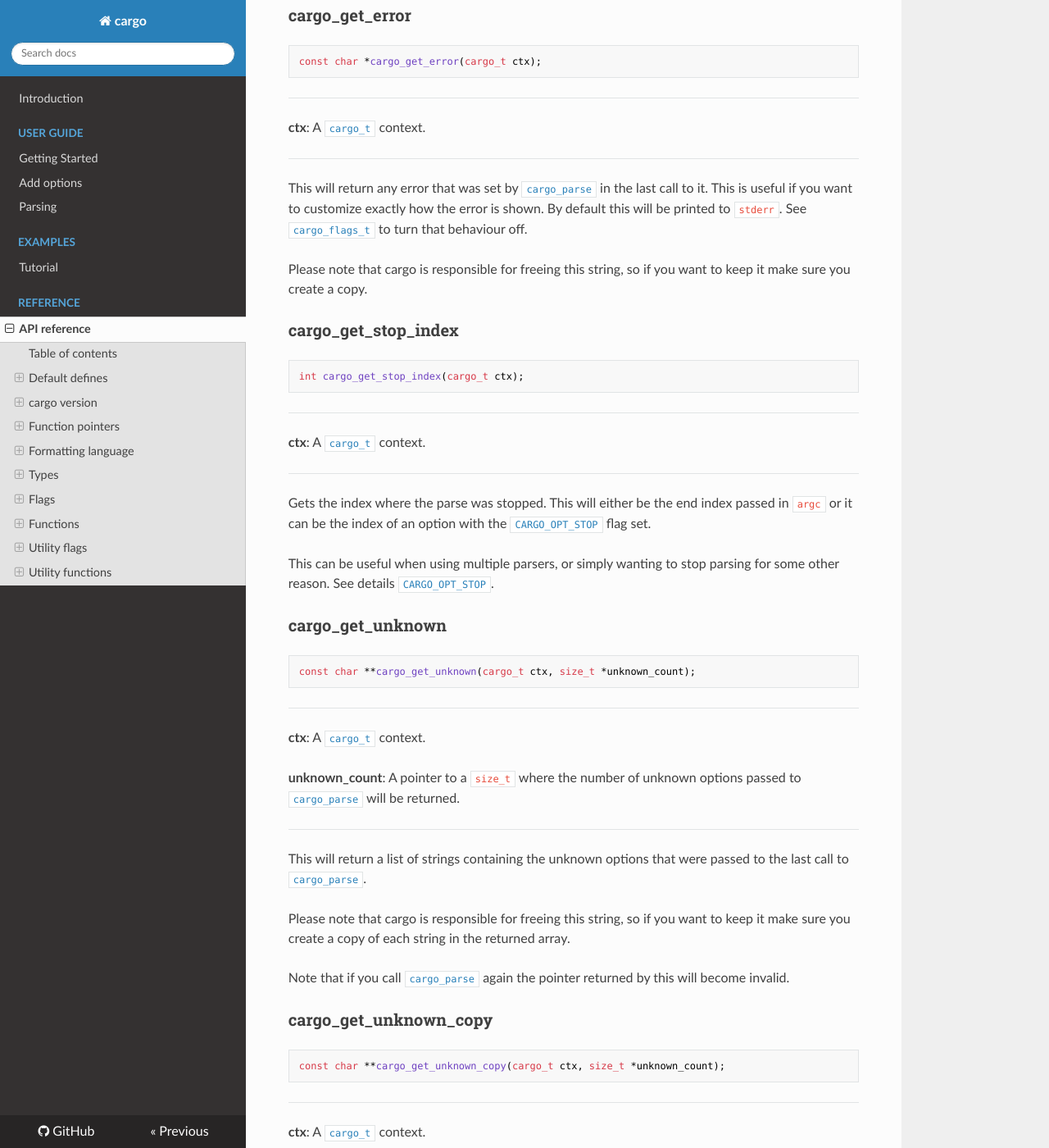
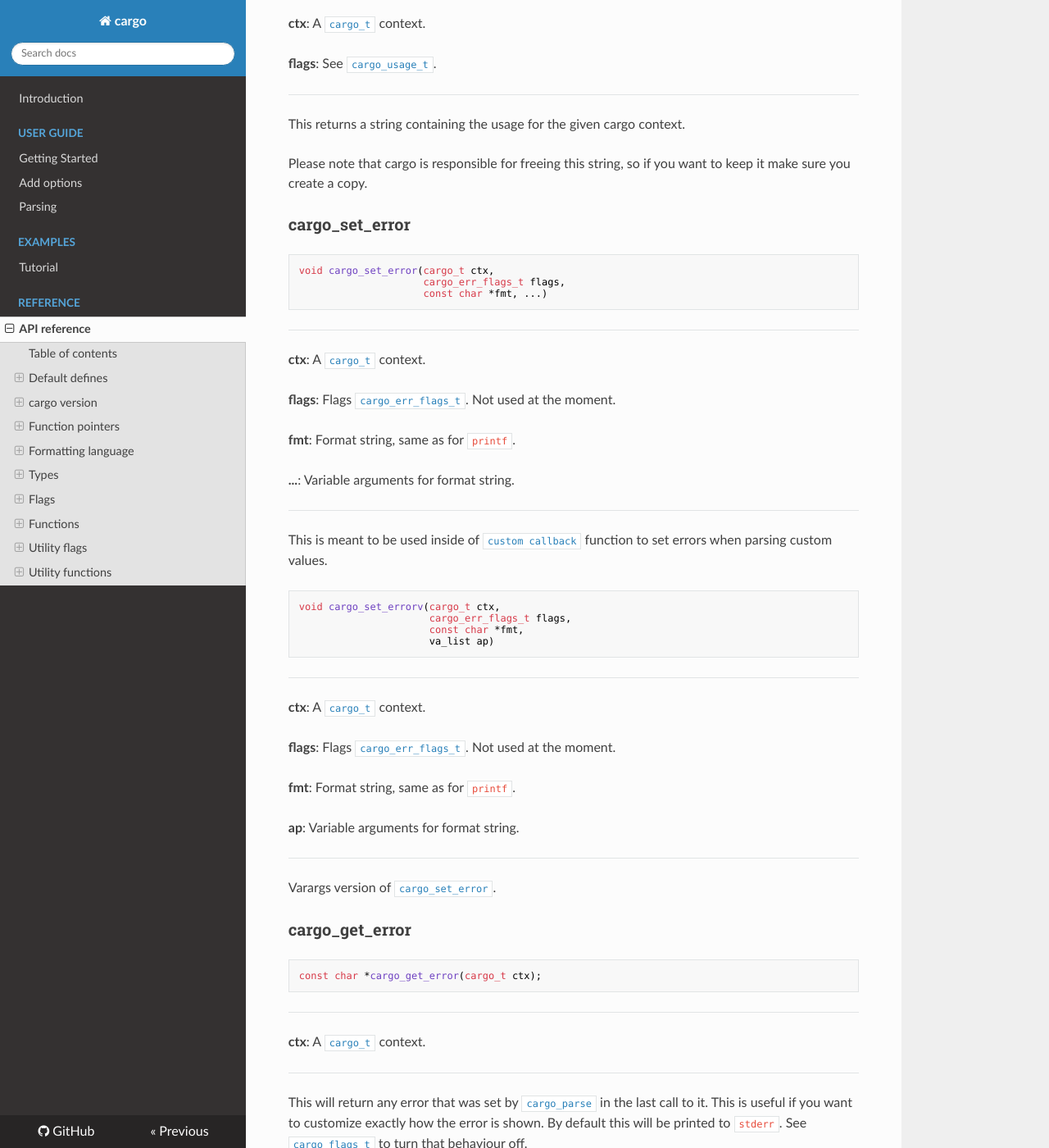
Before and after one commit to JoakimSoderberg/cargo, an MkDocs documentation site: the page built from docs/api.md, in a window 1280 px wide and 1400 px high, scrolled down 32295 px. Shown: the whole window at 82% size. Built offline with MkDocs 1.6.1, drawn with Linux system fonts in a browser that asks for light colours; nearby versions of some CDN libraries; old or Windows-style settings are respelled for this version of MkDocs; some of the changed text lies outside the part shown.

Commit message:
Add cargo_set_error
This should be used for error messages when failing to parse in custom callbacks, as opposed to using fprintf(stderr...) since flags and such that controls error output won't be obeyed in that case. This also allows getting the error after the parse using cargo_get_error

````diff
--- a/docs/api.md
+++ b/docs/api.md
@@ -574,6 +574,12 @@ If an option has already been parsed before (specified more than once) and eithe
 #### (-8) `CARGO_PARSE_CALLBACK_ERR` ####
 If a custom option user callback parses an option and indicates that an error has occurred.
 
+### cargo_err_flags_t ###
+
+These are flags for the [`cargo_set_error`](api.md#cargo_set_error) function.
+
+Currently this is not used, but exists so that different behavior can be added in the future without changing the ABI.
+
 ## Functions ##
 
 Here you find the core API for cargo.
@@ -1175,6 +1181,51 @@ const char *cargo_get_usage(cargo_t ctx, cargo_usage_t flags);
 This returns a string containing the usage for the given cargo context.
 
 Please note that cargo is responsible for freeing this string, so if you want to keep it make sure you create a copy.
+
+### cargo_set_error ###
+
+```c
+void cargo_set_error(cargo_t ctx,
+                     cargo_err_flags_t flags,
+                     const char *fmt, ...)
+```
+
+---
+
+**ctx**: A [`cargo_t`](api.md#cargo_t) context.
+
+**flags**: Flags [`cargo_err_flags_t`](api.md#cargo_err_flags_t). Not used at the moment.
+
+**fmt**: Format string, same as for `printf`.
+
+**...**: Variable arguments for format string.
+
+---
+
+This is meant to be used inside of [`custom callback`](api.md#cargo_custom_cb_t) function to set errors when parsing custom values.
+
+### ###
+
+```c
+void cargo_set_errorv(cargo_t ctx,
+                      cargo_err_flags_t flags,
+                      const char *fmt,
+                      va_list ap)
+```
+
+---
+
+**ctx**: A [`cargo_t`](api.md#cargo_t) context.
+
+**flags**: Flags [`cargo_err_flags_t`](api.md#cargo_err_flags_t). Not used at the moment.
+
+**fmt**: Format string, same as for `printf`.
+
+**ap**: Variable arguments for format string.
+
+---
+
+Varargs version of [`cargo_set_error`](api.md#cargo_set_error).
 
 ### cargo_get_error ###
 
````
Also changed, not shown: 2 other files.
